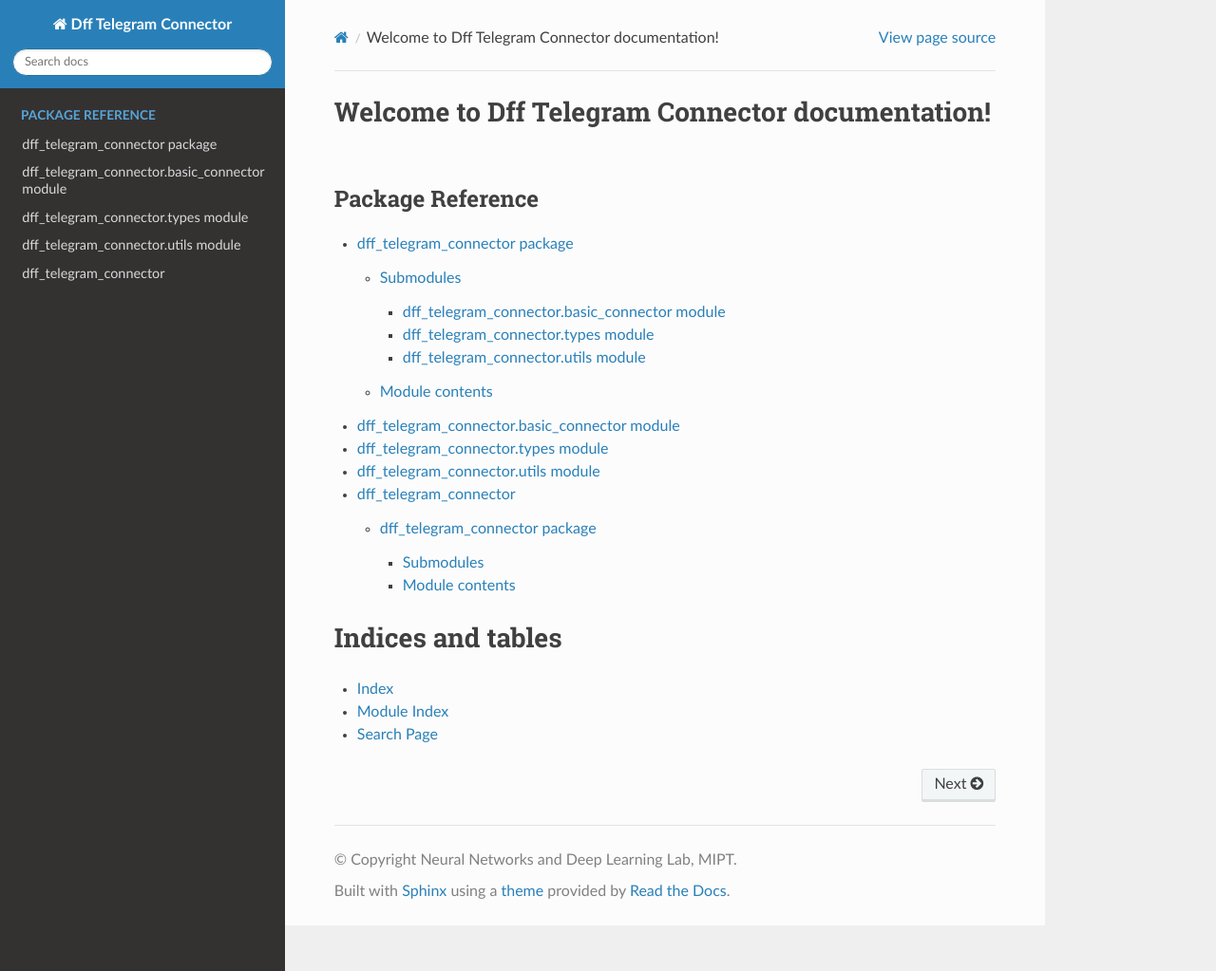
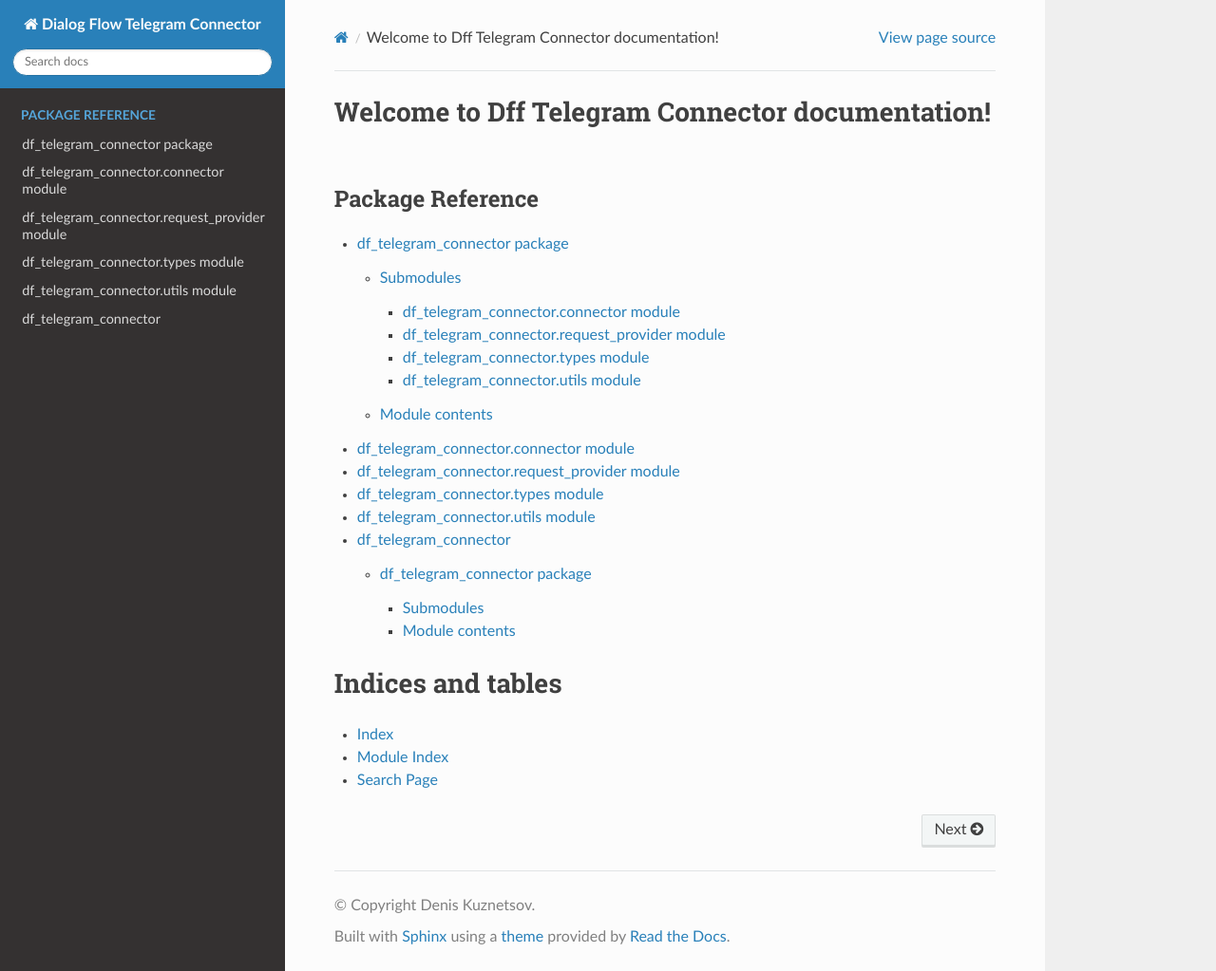
Before and after one commit to ruthenian8/dff-telegram-connector, a Sphinx documentation site: the page built from docs/source/index.rst, in a window 1280 px wide and 1023 px high. Shown: the whole window at 95% size. Built offline with Sphinx 7.4.7 and the Read the Docs theme 2.0.0, drawn with Linux system fonts in a browser that asks for light colours.

Commit message:
update docs

```diff
--- /dev/null
+++ b/docs/source/apiref/df_telegram_connector.connector.rst
@@ -0,0 +1,7 @@
+df\_telegram\_connector.connector module
+========================================
+
+.. automodule:: df_telegram_connector.connector
+   :members:
+   :undoc-members:
+   :show-inheritance:
--- a/docs/source/apiref/dff_telegram_connector.basic_connector.rst
+++ b/docs/source/apiref/df_telegram_connector.request_provider.rst
@@ -1,7 +1,7 @@
-dff\_telegram\_connector.basic\_connector module
+df\_telegram\_connector.request\_provider module
 ================================================
 
-.. automodule:: dff_telegram_connector.basic_connector
+.. automodule:: df_telegram_connector.request_provider
    :members:
    :undoc-members:
    :show-inheritance:
--- /dev/null
+++ b/docs/source/apiref/df_telegram_connector.rst
@@ -0,0 +1,21 @@
+df\_telegram\_connector package
+===============================
+
+Submodules
+----------
+
+.. toctree::
+   :maxdepth: 4
+
+   df_telegram_connector.connector
+   df_telegram_connector.request_provider
+   df_telegram_connector.types
+   df_telegram_connector.utils
+
+Module contents
+---------------
+
+.. automodule:: df_telegram_connector
+   :members:
+   :undoc-members:
+   :show-inheritance:
--- /dev/null
+++ b/docs/source/apiref/df_telegram_connector.types.rst
@@ -0,0 +1,7 @@
+df\_telegram\_connector.types module
+====================================
+
+.. automodule:: df_telegram_connector.types
+   :members:
+   :undoc-members:
+   :show-inheritance:
--- /dev/null
+++ b/docs/source/apiref/df_telegram_connector.utils.rst
@@ -0,0 +1,7 @@
+df\_telegram\_connector.utils module
+====================================
+
+.. automodule:: df_telegram_connector.utils
+   :members:
+   :undoc-members:
+   :show-inheritance:
--- a/docs/source/apiref/dff_telegram_connector.rst
+++ /dev/null
@@ -1,20 +0,0 @@
-dff\_telegram\_connector package
-================================
-
-Submodules
-----------
-
-.. toctree::
-   :maxdepth: 4
-
-   dff_telegram_connector.basic_connector
-   dff_telegram_connector.types
-   dff_telegram_connector.utils
-
-Module contents
----------------
-
-.. automodule:: dff_telegram_connector
-   :members:
-   :undoc-members:
-   :show-inheritance:
--- a/docs/source/apiref/dff_telegram_connector.types.rst
+++ /dev/null
@@ -1,7 +0,0 @@
-dff\_telegram\_connector.types module
-=====================================
-
-.. automodule:: dff_telegram_connector.types
-   :members:
-   :undoc-members:
-   :show-inheritance:
--- a/docs/source/apiref/dff_telegram_connector.utils.rst
+++ /dev/null
@@ -1,7 +0,0 @@
-dff\_telegram\_connector.utils module
-=====================================
-
-.. automodule:: dff_telegram_connector.utils
-   :members:
-   :undoc-members:
-   :show-inheritance:
--- a/docs/source/apiref/modules.rst
+++ b/docs/source/apiref/modules.rst
@@ -1,7 +1,7 @@
-dff_telegram_connector
-======================
+df_telegram_connector
+=====================
 
 .. toctree::
    :maxdepth: 4
 
-   dff_telegram_connector
+   df_telegram_connector
--- a/docs/source/conf.py
+++ b/docs/source/conf.py
@@ -18,9 +18,9 @@
 
 # -- Project information -----------------------------------------------------
 
-project = "Dff Telegram Connector"
-copyright = "Neural Networks and Deep Learning Lab, MIPT"
-author = "Daniil Ignatiev"
+project = "Dialog Flow Telegram Connector"
+copyright = "Denis Kuznetsov"
+author = "Denis Kuznetsov"
 
 # The full version, including alpha/beta/rc tags
 release = "0.1"
```
